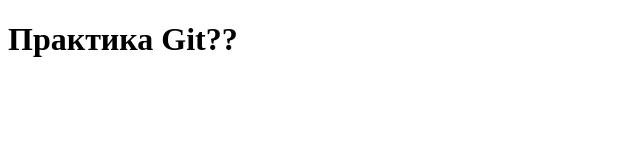
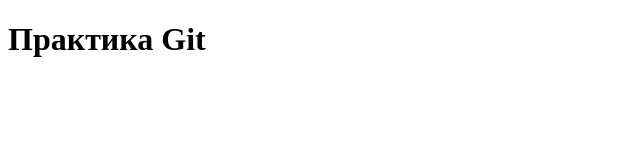
Before and after one commit to NomiKorsa/GIT-TEST, a plain HTML site: page index.html in a window 1280 px wide. Shown: the full height of the page, 0-640 px from the left. Drawn offline with Linux system fonts and the light colour scheme.

Commit message:
убрал ошибку слияния

```diff
--- a/index.html
+++ b/index.html
@@ -6,6 +6,6 @@
     <title>Git Practice</title>
 </head>
 <body>
-    <h1>Практика Git??</h1>
+    <h1>Практика Git</h1>
 </body>
 </html>
```
